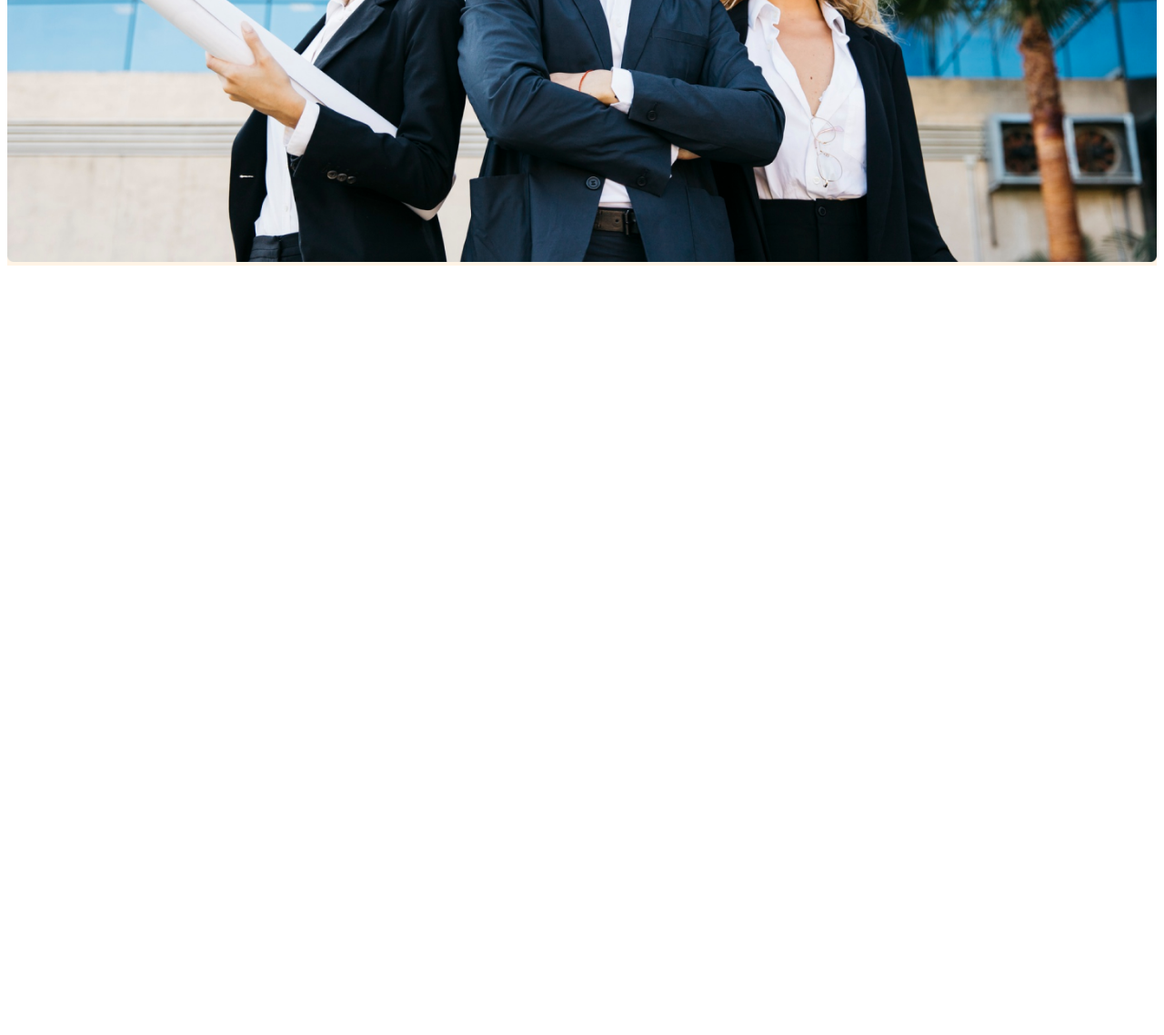
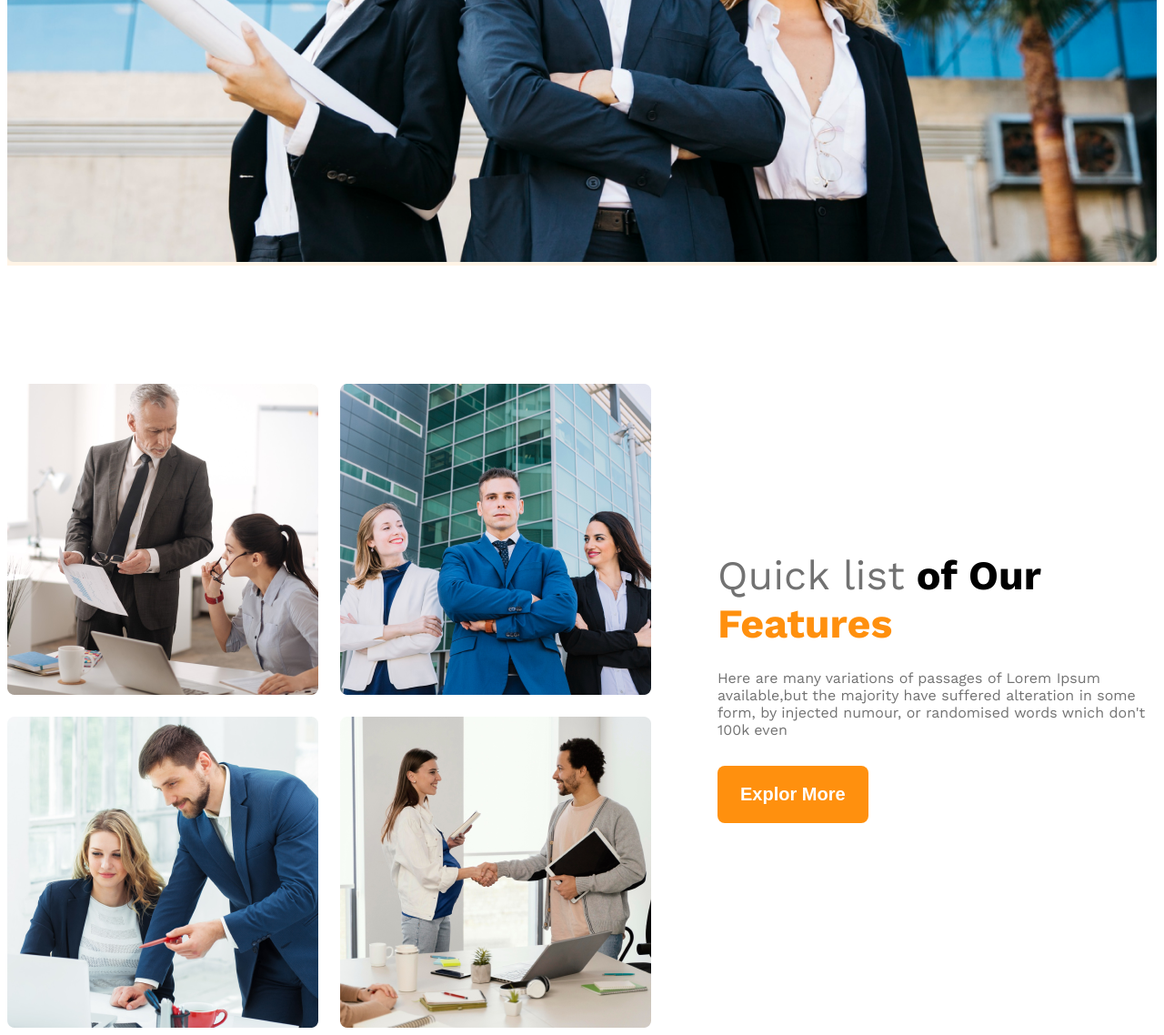
Before and after one commit to DOX100/my-g3-architects-resources, a plain HTML site: page index.html in a window 1280 px wide. Shown: the part 826-1964 px from the top of the page at 91% size. Before the commit the page ends 1126 px from the top, so only its background shows below. Drawn offline with nearby package versions, Linux system fonts and the light colour scheme.

Commit message:
new team saction code added

```diff
--- a/index.html
+++ b/index.html
@@ -12,10 +12,10 @@
             <h3 class="brand">G3 Architects</h3>
             <ul class="nav-links display-flex">
                 <!-- li.nav-item*4>a.nav-link -->
-                <li class="nav-item"><a href="" class="nav-link text-gray">Home</a></li>
-                <li class="nav-item"><a href="" class="nav-link text-gray">About</a></li>
-                <li class="nav-item"><a href="" class="nav-link text-gray">Contact Us</a></li>
-                <li class="nav-item"><a href="" class="nav-link text-gray">Login</a></li>
+                <li class="nav-item"><a href="https://www.awwwards.com/websites/architecture/" class="nav-link text-gray">Home</a></li>
+                <li class="nav-item"><a href="https://www.awwwards.com/" class="nav-link text-gray">About</a></li>
+                <li class="nav-item"><a href="https://conference.awwwards.com/new-york" class="nav-link text-gray">Contact Us</a></li>
+                <li class="nav-item"><a href="https://www.awwwards.com/" class="nav-link text-gray">Login</a></li>
 
             </ul>
         </nav>
@@ -33,8 +33,21 @@
             <img class="banner-image" src="images/banner.png" alt="">
         </div>
     </header>
-    <main>
-
+    <main class="max-width">
+        <section class="team-box display-flex">
+            <div class="teams-image">
+                <img src="images/team1.png" alt="hey">
+                <img src="images/team2.png" alt="my">
+                <img src="images/team3.png" alt="great">
+                <img src="images/team4.png" alt="people">
+            </div>
+            <div class="team-feature">
+                <div class="team-title"><span id="first-word" class="text-lightgray">Quick list</span><span id="middel-word"> of Our</span>
+                <span id="last-word">Features</span></div>
+                <div class="team-description text-lightgray">Here are many variations of passages of Lorem Ipsum available,but the majority have suffered alteration in some form, by injected numour, or randomised words wnich don't 100k even</div>
+                <button class="button-primary">Explor More</button>
+            </div>
+        </section>
     </main>
     <footer>
 
--- a/styles/desing.css
+++ b/styles/desing.css
@@ -24,7 +24,14 @@
 .bgc-header{
   background-color: rgba(255, 144, 14, 0.1);
 }
-
+/* 2 */
+.max-width{
+  max-width: 1440px;
+  margin: 0 auto;
+}
+main > section{
+  margin-top: 130px;
+}
 
 /* header item */
 
@@ -58,7 +65,7 @@
 }
 /* banner box */
 .banner-box{
-  width: 850p;
+  /* width: 850px;   */
   margin: 0px auto;
   text-align: center;
 
@@ -66,9 +73,12 @@
 .banner-titel{
   font-weight: 700;
   font-size: 4rem;
+  /* text-align: balance; */
+
 }
 .banner-description{
-  /* width: 868px; */
+  /* width: 868px;  */
+  text-align: balance;
 
 
 }
@@ -90,10 +100,55 @@
   width: 100%;
 
 }
-/* nav page media queries */
+/* main section style */
+.teams-image{
+  display: grid;
+  grid-template-columns: repeat(2, 1fr);
+  gap: 24px;
+}
+.team-feature{
+  align-content: center;
+  margin-left: 73px;
+  max-width: 530px;
+}
+.team-title{
+  font-size: 2.8rem;
+}
+#middel-word{
+  color: black;
+  font-weight: 700;
+}
+#last-word{
+  color: #FF900E;
+  font-weight: 700;
+}
+.team-description{
+  margin-top: 24px;
+}
+
+
+/*media queries for small device*/
 @media screen and (max-width: 576px) {
-  .navbar, .nav-links{
+  .navbar,
+  .nav-links,
+  .team-box{
     flex-direction: column;
+  }
+  .teams-image{
+    grid-template-columns: repeat(1,1fr);
+  }
+  .team-feature{
+    margin-left: 20px;
+  }
+}
+/* for medium device */
+
+@media screen and (min-width: 576px) and (max-width: 992px) {
+  .team-box{
+    flex-direction: column;
+  }
+  .team-feature{
+    margin: 50px auto;
   }
 
 }
```
